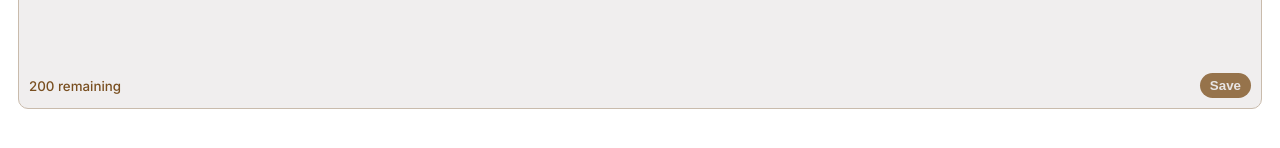
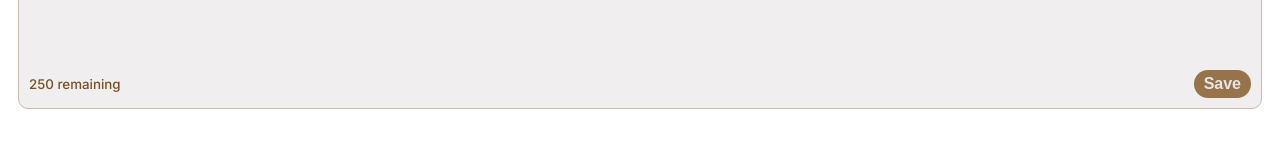
Before and after one commit to Jalal-Elhajouji/react-notes-app, a React (Vite) app: page / in a window 1280 px wide. Shown: the part 240-388 px from the top of the page. Built offline with nearby package versions, Linux system fonts and the light colour scheme.

Commit message:
Added search fnuctionality

```diff
--- a/src/App.jsx
+++ b/src/App.jsx
@@ -5,7 +5,6 @@ import Search from './assets/Search';
 
 
 function App() {
-
 
   const [notes, setNotes] = useState([]);
   const addNote = (text) => {
@@ -18,21 +17,25 @@ function App() {
     const newNotes = [...notes, newNote];
     setNotes(newNotes);
   };
+
   const deleteNote = (id) => {
-      const newNotes = notes.filter((note)=>note.id !== id);
-      setNotes(newNotes);
+    const newNotes = notes.filter((note) => note.id !== id);
+    setNotes(newNotes);
   }
 
-
+  const [searchText, setSearchText] = useState('');
 
   return (
     <>
       <div className="container">
-        <Search />
+        <Search handleSearchNote={setSearchText} />
         <NotesList
-        notes={notes}
-        handleAddNotes={addNote}
-        handleDeleteNotes={deleteNote}
+          notes={notes.filter((note) =>
+            note.text.toLowerCase().includes(searchText.toLowerCase())
+          )}
+
+          handleAddNotes={addNote}
+          handleDeleteNotes={deleteNote}
         />
       </div>
     </>
--- a/src/assets/AddNote.jsx
+++ b/src/assets/AddNote.jsx
@@ -2,7 +2,7 @@ import { React, useState } from 'react';
 
 const AddNote = ({ handleAddNotes }) => {
     const [noteText, setNoteText] = useState('');
-    const limit = 200
+    const limit = 250
 
     const handleChange = (event) => {
         if (limit - event.target.value.length >= 0){
@@ -16,6 +16,7 @@ const AddNote = ({ handleAddNotes }) => {
             setNoteText('');
         }
     };
+
     return (
         <div className="note add">
             <textarea
--- a/src/assets/NotesList.jsx
+++ b/src/assets/NotesList.jsx
@@ -8,6 +8,7 @@ const NotesList = ({ notes, handleAddNotes, handleDeleteNotes }) => {
                 {notes.map((note) => (
                     <Note
                         id={note.id}
+                        key={note.id}
                         text={note.text}
                         date={note.date}
                         handleDeleteNotes={handleDeleteNotes}
--- a/src/assets/Search.jsx
+++ b/src/assets/Search.jsx
@@ -3,14 +3,18 @@ import { MdSearch } from 'react-icons/md';
 import '../index.css';
 
 
-const Search = () => {
+const Search = ({ handleSearchNote }) => {
     return (
         <div className="search">
-            <input type="text" placeholder="Search notes ..." />
+            <input
+                type="text"
+                placeholder="Search notes ..."
+                onChange={(event) =>
+                    handleSearchNote(event.target.value)
+                } />
             <MdSearch className="searchIcon" />
         </div>
     )
 };
 
-
 export default Search;
--- a/src/index.css
+++ b/src/index.css
@@ -65,6 +65,7 @@ textarea{
     border-radius: 15px;
     padding: 5px 10px;
     color: #e8e5e5;
+    font-size: medium;
     font-weight: 550;
     cursor: pointer;
 }
```
